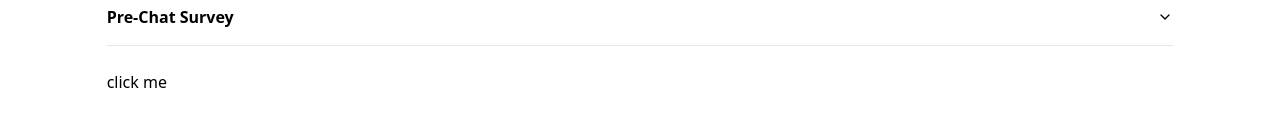
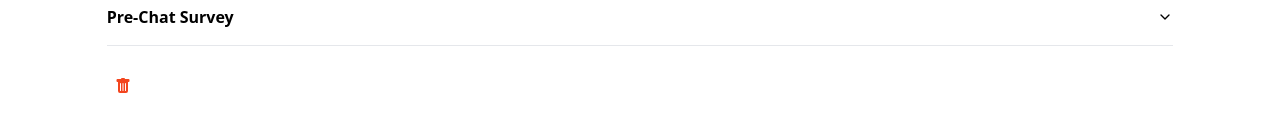
Before and after one commit to Rubai-Rahman/shadcn-storybook, a Next.js app: page / in a window 1280 px wide. Shown: the part 259-390 px from the top of the page. Built offline with nearby package versions, Linux system fonts and the light colour scheme.

Commit message:
modal is completed

```diff
--- a/src/components/Modal.tsx
+++ b/src/components/Modal.tsx
@@ -2,17 +2,18 @@ import React, { ReactElement } from "react";
 import { Dialog, DialogContent, DialogTrigger } from "./ui/dialog";
 
 const Modal = ({
-  content,
+  // content,
   children,
+  isOpen,
+  closeModal,
 }: {
-  content: ReactElement;
+  // content: ReactElement;
   children: ReactElement;
+  isOpen: boolean;
+  closeModal: () => void;
 }) => {
   return (
-    <Dialog>
-      <DialogTrigger asChild className="cursor-pointer">
-        {content}
-      </DialogTrigger>
+    <Dialog open={isOpen || false} onOpenChange={closeModal}>
       <DialogContent className={`max-w-[425px]`}>{children}</DialogContent>
     </Dialog>
   );
--- a/src/pages/index.tsx
+++ b/src/pages/index.tsx
@@ -5,7 +5,7 @@ import CustomDisclosure from "@/components/CustomDisclosure";
 import { FaPlus } from "react-icons/fa";
 import { AiOutlineCheck } from "react-icons/ai";
 import { ImAttachment } from "react-icons/im";
-import { BsEmojiSmileFill } from "react-icons/bs";
+import { BsEmojiSmileFill, BsFillTrashFill } from "react-icons/bs";
 import Modal from "@/components/Modal";
 
 const data = [
@@ -33,9 +33,22 @@ const data = [
 
 export default function Home() {
   const [checked, setChecked] = useState<boolean>(true);
+  const [isOpen, setIsOpen] = useState(false);
 
   const handleChecked = () => {
     setChecked(!checked);
+  };
+
+  function closeModal() {
+    setIsOpen(false);
+  }
+
+  function openModal() {
+    setIsOpen(true);
+  }
+
+  const handleAction = () => {
+    openModal();
   };
 
   return (
@@ -234,7 +247,14 @@ export default function Home() {
         </CustomDisclosure>
       </div>
 
-      <Modal content={<p>click me</p>}>
+      <button
+        className={`w-8 h-8 rounded-full bg-redCustom/10 flex justify-center items-center `}
+        onClick={() => handleAction()}
+      >
+        <BsFillTrashFill color="#F3451E" />
+      </button>
+
+      <Modal isOpen={isOpen} closeModal={closeModal}>
         <p>hi</p>
       </Modal>
     </div>
```
